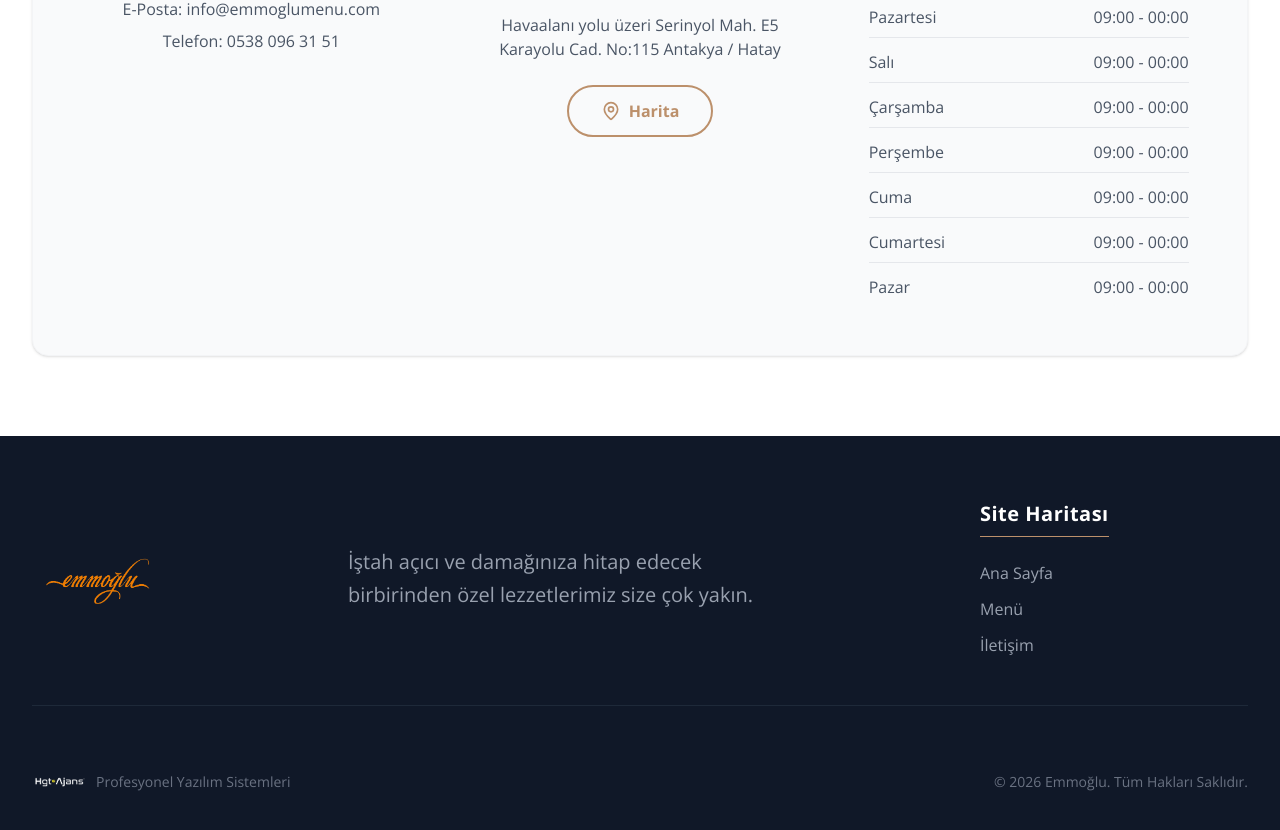
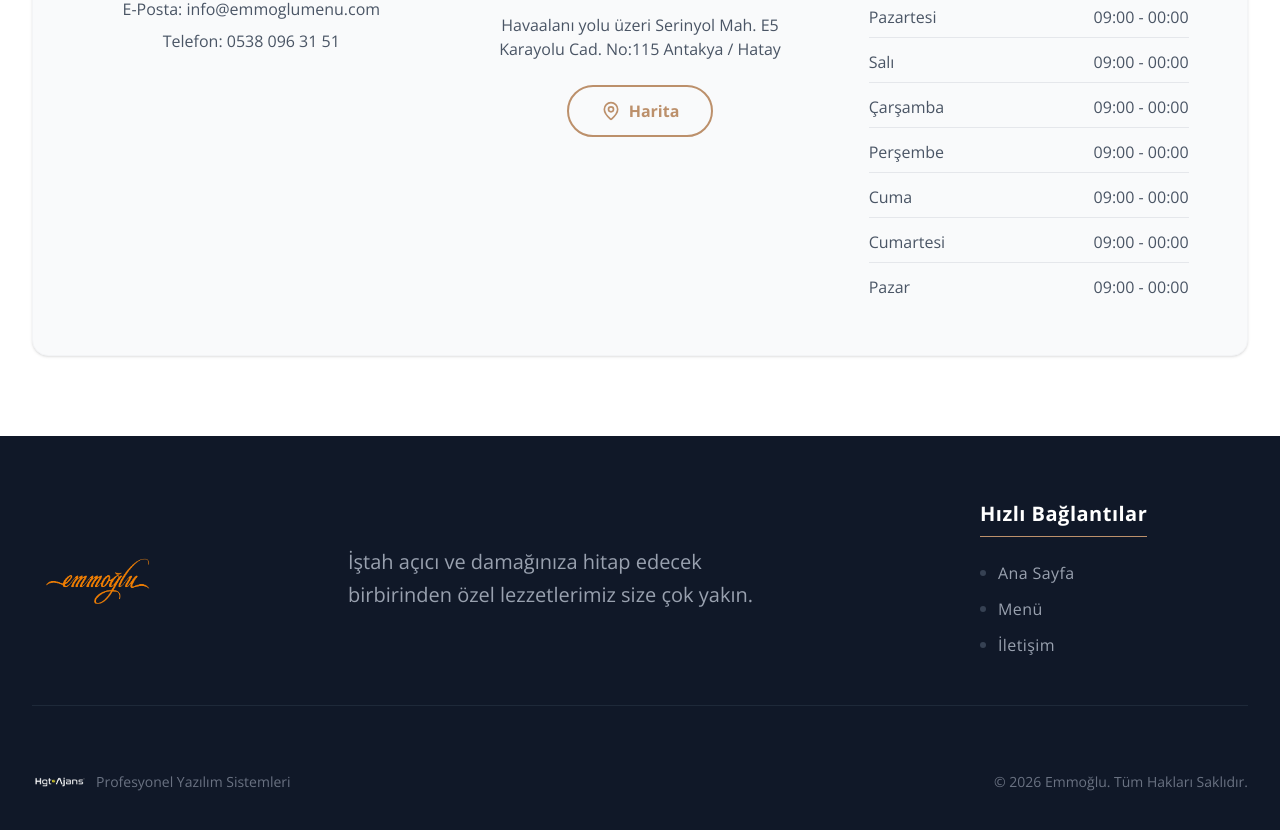
Before and after one commit to SabitCanTurunc/emmoglumenu, a Next.js app: page /iletisim in a window 1280 px wide. Shown: the part 604-1434 px from the top of the page. Built offline with nearby package versions, Linux system fonts and the light colour scheme; a web font is replaced by a local one.

Commit message:
style: Revamp footer for mobile and make contact info clickable

```diff
--- a/src/app/iletisim/page.tsx
+++ b/src/app/iletisim/page.tsx
@@ -34,8 +34,12 @@ export default function IletisimPage() {
               <Mail className="w-8 h-8 text-[#bc906b]" />
             </div>
             <h3 className="text-2xl font-bold mb-4 text-gray-900 font-zcool tracking-wider uppercase">İletişim</h3>
-            <p className="text-gray-600 mb-2 font-medium">E-Posta: info@emmoglumenu.com</p>
-            <p className="text-gray-600 mb-2 font-medium">Telefon: 0538 096 31 51</p>
+            <p className="text-gray-600 mb-2 font-medium">
+              E-Posta: <a href="mailto:info@emmoglumenu.com" className="hover:text-[#bc906b] transition-colors">info@emmoglumenu.com</a>
+            </p>
+            <p className="text-gray-600 mb-2 font-medium">
+              Telefon: <a href="tel:+905380963151" className="hover:text-[#bc906b] transition-colors">0538 096 31 51</a>
+            </p>
           </div>
 
           {/* Adres */}
--- a/src/components/Footer.tsx
+++ b/src/components/Footer.tsx
@@ -11,44 +11,47 @@ export default function Footer() {
         <div className="grid grid-cols-1 md:grid-cols-2 lg:grid-cols-4 gap-12 mb-12 border-b border-gray-800 pb-12">
 
           {/* Logo */}
-          <div className="flex flex-col justify-center items-start h-full">
-            <Link href="/" className="relative h-28 w-[21rem] block">
+          <div className="flex flex-col justify-center items-center md:items-start h-full">
+            <Link href="/" className="relative h-36 w-full max-w-[22rem] md:w-[21rem] md:h-28 block">
               <Image
                 src="/images/emmoglu.png"
                 alt="Emmoğlu"
                 fill
-                style={{ objectFit: 'contain', objectPosition: 'left' }}
+                className="object-contain object-center md:object-left"
                 unoptimized
               />
             </Link>
           </div>
 
           {/* Slogan */}
-          <div className="lg:col-span-2 flex flex-col justify-center">
-            <p className="text-gray-400 text-lg md:text-xl font-light leading-relaxed max-w-md">
+          <div className="lg:col-span-2 flex flex-col justify-center items-center md:items-start">
+            <p className="text-gray-400 text-lg md:text-xl font-light leading-relaxed max-w-md text-center md:text-left">
               İştah açıcı ve damağınıza hitap edecek birbirinden özel lezzetlerimiz size çok yakın.
             </p>
           </div>
 
           {/* Sitemap */}
-          <div>
+          <div className="flex flex-col items-center md:items-start">
             <h5 className="text-xl font-bold mb-6 text-white tracking-wide border-b border-[#bc906b] pb-2 inline-block">
-              Site Haritası
+              Hızlı Bağlantılar
             </h5>
-            <ul className="space-y-3">
+            <ul className="flex flex-col space-y-4 md:space-y-3 w-full items-center md:items-start">
               <li>
-                <Link href="/" className="text-gray-400 hover:text-[#bc906b] transition-colors duration-200">
-                  Ana Sayfa
+                <Link href="/" className="group flex items-center space-x-3 text-gray-400 hover:text-white transition-colors duration-300">
+                  <span className="w-1.5 h-1.5 rounded-full bg-gray-700 group-hover:bg-[#bc906b] group-hover:scale-150 transition-all duration-300"></span>
+                  <span className="font-medium tracking-wide">Ana Sayfa</span>
                 </Link>
               </li>
               <li>
-                <Link href="/menu" className="text-gray-400 hover:text-[#bc906b] transition-colors duration-200">
-                  Menü
+                <Link href="/menu" className="group flex items-center space-x-3 text-gray-400 hover:text-white transition-colors duration-300">
+                  <span className="w-1.5 h-1.5 rounded-full bg-gray-700 group-hover:bg-[#bc906b] group-hover:scale-150 transition-all duration-300"></span>
+                  <span className="font-medium tracking-wide">Menü</span>
                 </Link>
               </li>
               <li>
-                <Link href="/iletisim" className="text-gray-400 hover:text-[#bc906b] transition-colors duration-200">
-                  İletişim
+                <Link href="/iletisim" className="group flex items-center space-x-3 text-gray-400 hover:text-white transition-colors duration-300">
+                  <span className="w-1.5 h-1.5 rounded-full bg-gray-700 group-hover:bg-[#bc906b] group-hover:scale-150 transition-all duration-300"></span>
+                  <span className="font-medium tracking-wide">İletişim</span>
                 </Link>
               </li>
             </ul>
--- a/src/components/Header.tsx
+++ b/src/components/Header.tsx
@@ -70,7 +70,7 @@ export default function Header() {
 
         {/* Right Info Area & Mobile Toggle */}
         <div className="flex items-center space-x-4 lg:space-x-6">
-          <div className="hidden lg:flex items-center text-gray-200 font-semibold text-sm group cursor-pointer">
+          <a href="tel:+905380963151" className="hidden lg:flex items-center text-gray-200 font-semibold text-sm group cursor-pointer">
             <div className={`p-2 rounded-full mr-2 transition-colors duration-300 border ${
               isScrolled ? 'bg-transparent border-transparent' : 'bg-[#1a1a1a] border-[#333] group-hover:bg-[#bc906b]'
             }`}>
@@ -79,7 +79,7 @@ export default function Header() {
             <span className={`transition-colors duration-300 tracking-wider ${isScrolled ? 'group-hover:text-[#bc906b] text-xs' : 'group-hover:text-[#bc906b]'}`}>
               0538 096 31 51
             </span>
-          </div>
+          </a>
 
           <Link
             href="/menu"
@@ -141,10 +141,10 @@ export default function Header() {
           >
             Menüyü İncele
           </Link>
-          <div className="mt-8 flex items-center justify-center text-gray-400 font-semibold pt-6 border-t border-[#222]">
+          <a href="tel:+905380963151" className="mt-8 flex items-center justify-center text-gray-400 font-semibold pt-6 border-t border-[#222] hover:text-[#bc906b] transition-colors">
             <Phone className="w-5 h-5 mr-3 text-[#bc906b]" />
             <span className="tracking-widest">0538 096 31 51</span>
-          </div>
+          </a>
         </div>
       </div>
 
--- a/src/components/home/ContactInfo.tsx
+++ b/src/components/home/ContactInfo.tsx
@@ -14,8 +14,12 @@ export default function ContactInfo() {
               <Mail className="w-8 h-8 text-[#bc906b]" />
             </div>
             <h3 className="text-2xl font-bold mb-4 text-gray-900">İletişim</h3>
-            <p className="text-gray-600 mb-2">E-Posta: info@emmoglumenu.com</p>
-            <p className="text-gray-600 mb-2">Telefon: 0538 096 31 51</p>
+            <p className="text-gray-600 mb-2">
+              E-Posta: <a href="mailto:info@emmoglumenu.com" className="hover:text-[#bc906b] transition-colors">info@emmoglumenu.com</a>
+            </p>
+            <p className="text-gray-600 mb-2">
+              Telefon: <a href="tel:+905380963151" className="hover:text-[#bc906b] transition-colors">0538 096 31 51</a>
+            </p>
           </div>
 
           {/* Adres */}
```
